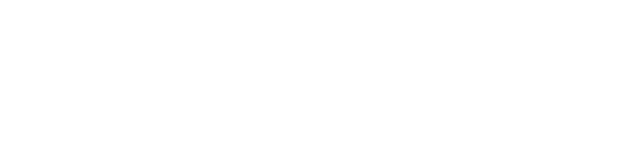
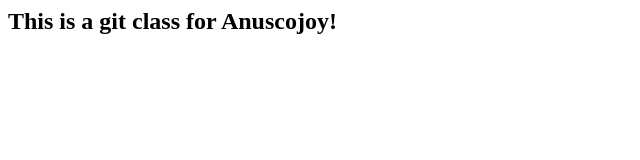
Before and after one commit to olubusade/git-tutorial, a plain HTML site: page index.html in a window 1280 px wide. Shown: the whole page, without its empty margins (0-640 px from the left). Drawn offline with Linux system fonts and the light colour scheme.

Commit message:
first commit on this branch

```diff
--- a/index.html
+++ b/index.html
@@ -3,6 +3,6 @@
         <title>My Git Tutorial</title>
     </head>
     <body>
-
+        <h2>This is a git class for Anuscojoy!</h2>
     </body>
 </html>
```
